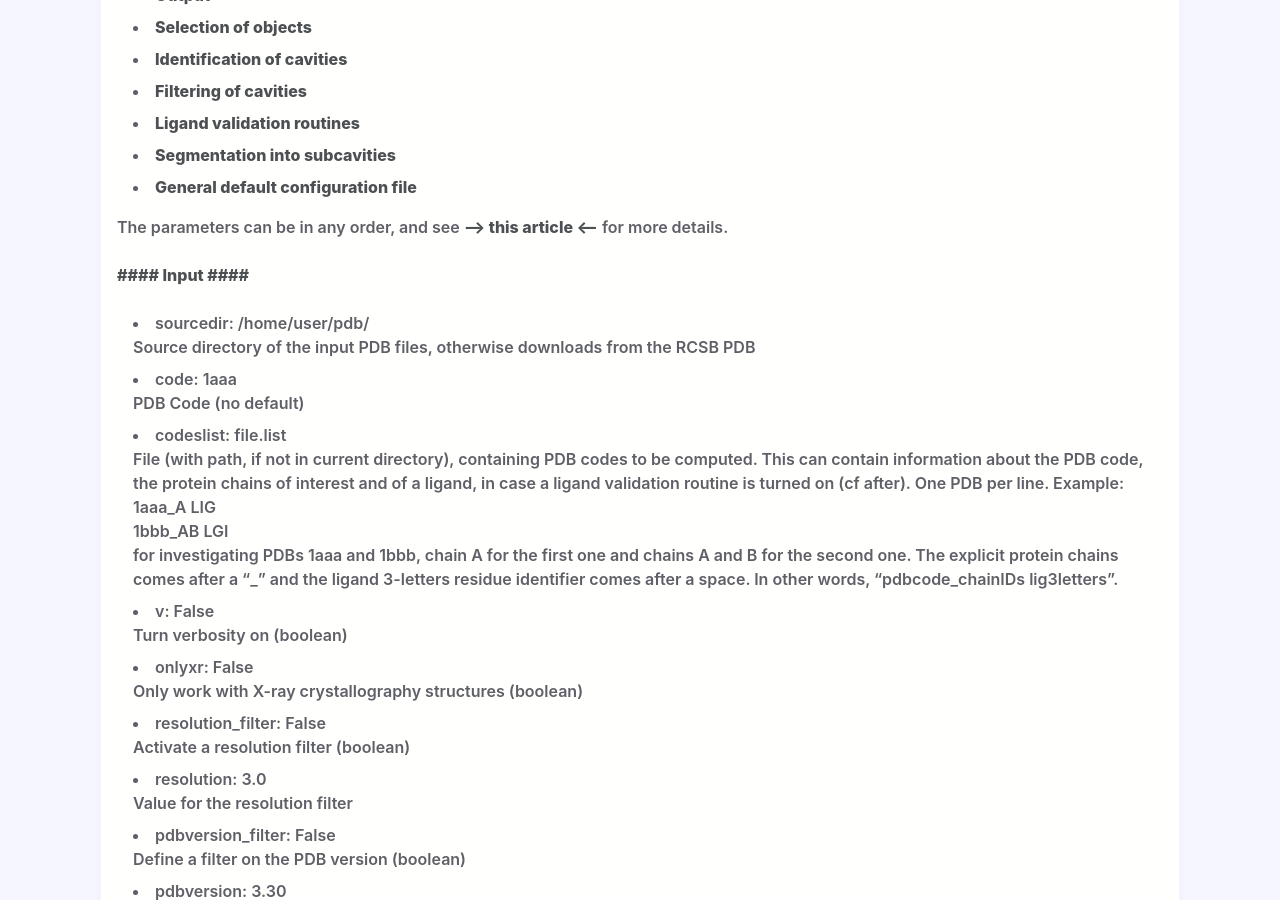
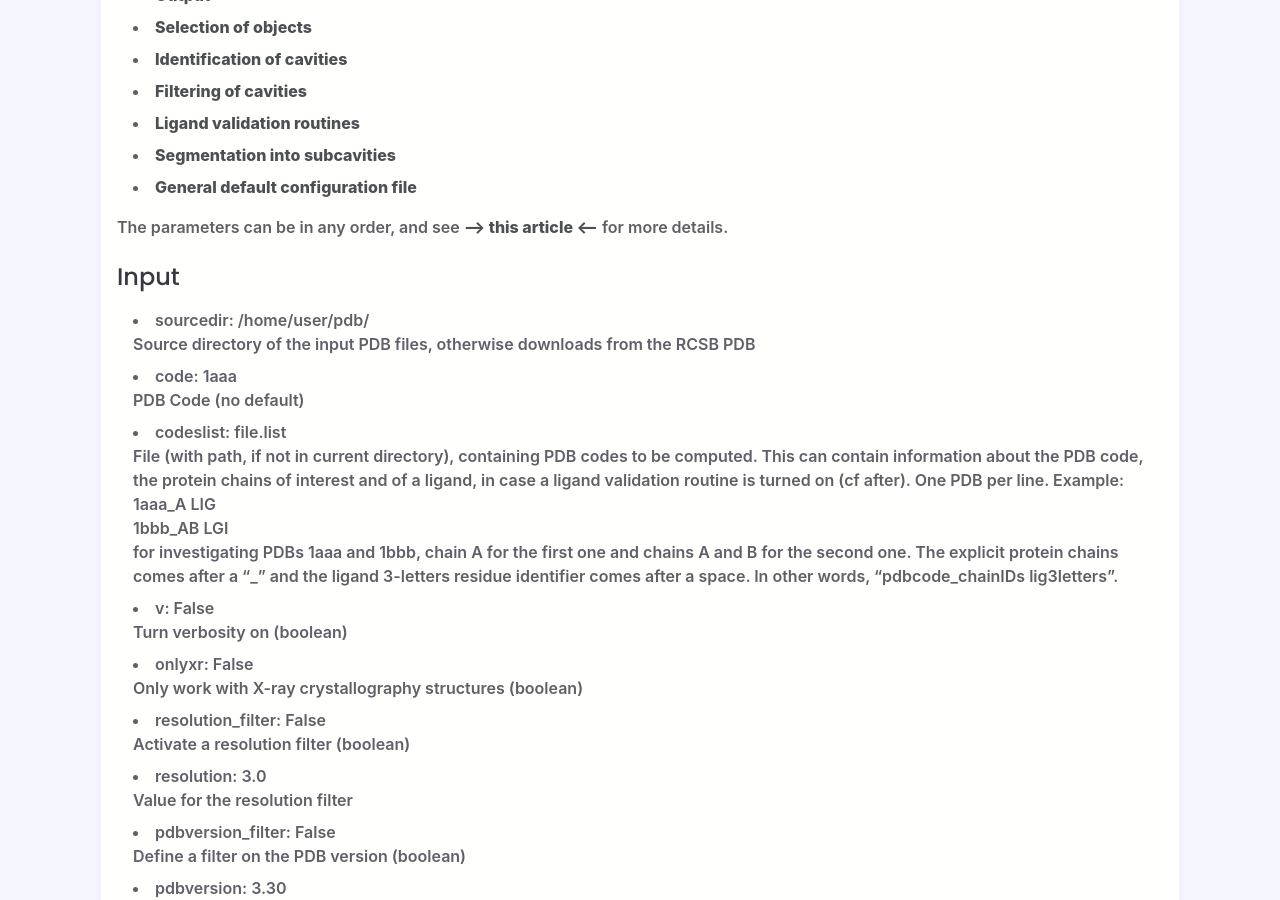
Before and after one commit to jr-marchand/caviar, a Jekyll site: the page built from docs/_posts/Advanced use/2020-04-22-configuration.md, in a window 1280 px wide and 900 px high, scrolled down 846 px. Built offline with Jekyll 4.4.1, drawn with Linux system fonts in a browser that asks for light colours; nearby versions of some CDN libraries; some web fonts are replaced; comment, search, counter and statistics services are not loaded; part of the change alters nothing that is shown.

Commit message:
playing with anchors

```diff
--- a/docs/_posts/Advanced use/2020-04-22-configuration.md
+++ b/docs/_posts/Advanced use/2020-04-22-configuration.md
@@ -29,7 +29,7 @@ Parameters will now be described in this order:
 
 The parameters can be in any order, and see [--> this article <--]({{ site.baseurl }}{% link _posts/Using CAVIAR/2020-04-23-caviar-cmdline.md %}) for more details.
 
-<A href="#input">#### Input ####</A>
+#### Input ####
 
   - sourcedir: /home/user/pdb/
 Source directory of the input PDB files, otherwise downloads from the RCSB PDB
```
